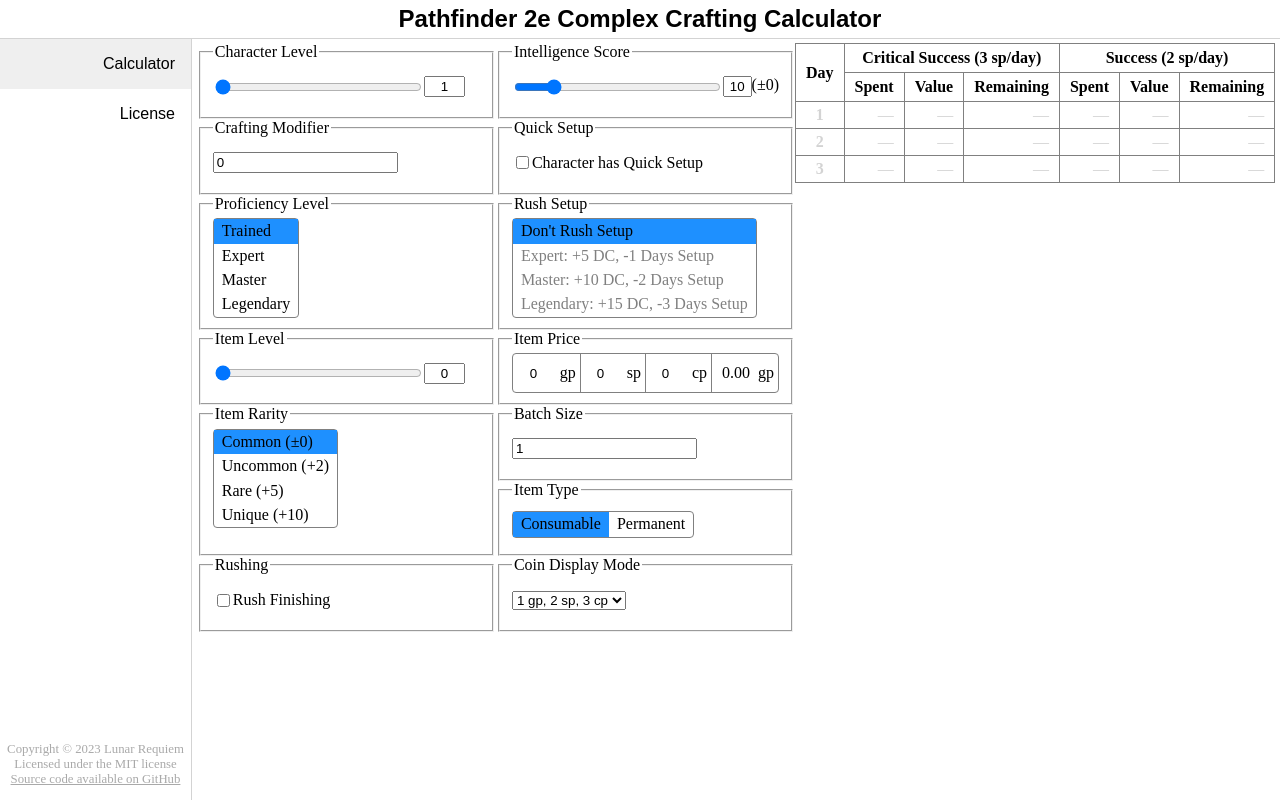
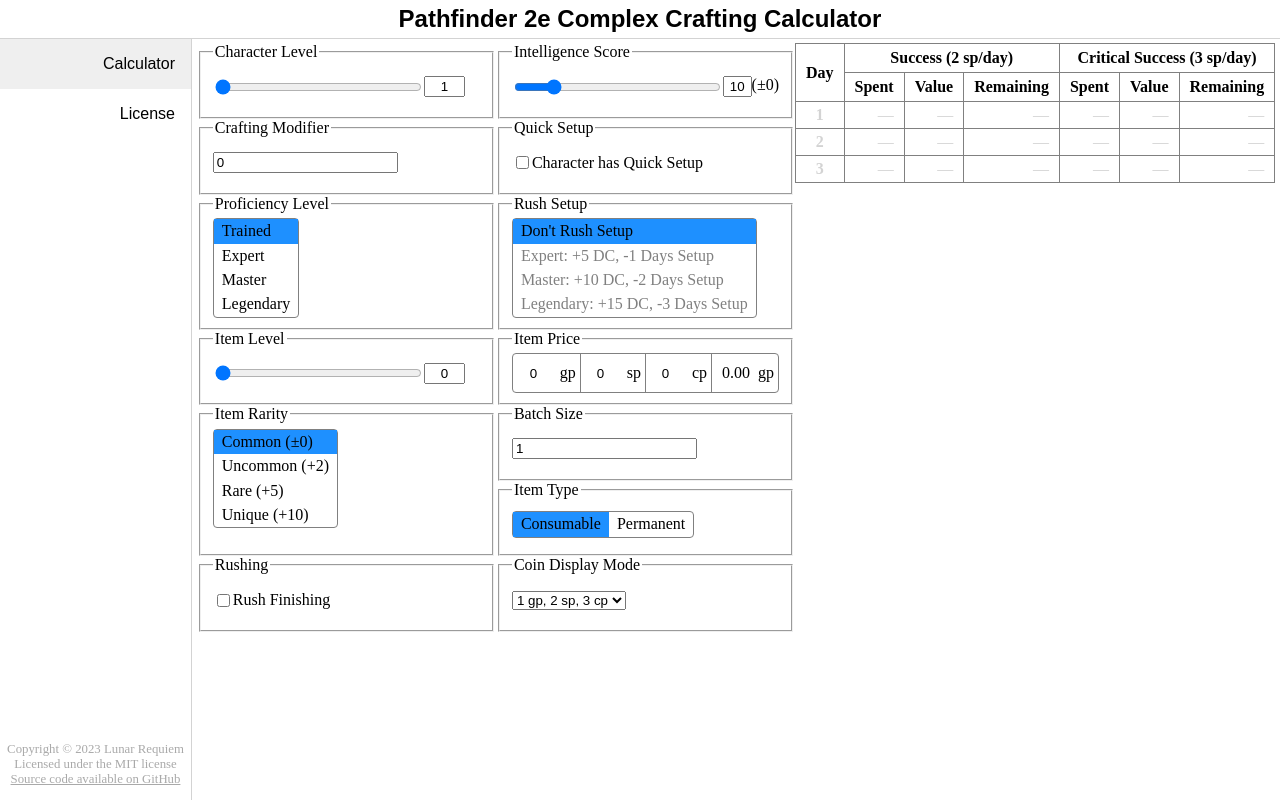
Before and after one commit to Lunar-Dawn/pf2e_complex_crafting, a Vue app: page / in a window 1280 px wide. Built offline with nearby package versions, Linux system fonts and the light colour scheme.

Commit message:
Switch order of Success and Critical Success in final table

```diff
--- a/src/components/CostTable.vue
+++ b/src/components/CostTable.vue
@@ -3,8 +3,8 @@
 		<thead>
 			<tr>
 				<th rowspan="2">Day</th>
+				<th colspan="3">Success ({{ formatCoins(calculationStore.costSavedPerDay(false)) }}/day)</th>
 				<th colspan="3">Critical Success ({{ formatCoins(calculationStore.costSavedPerDay(true)) }}/day)</th>
-				<th colspan="3">Success ({{ formatCoins(calculationStore.costSavedPerDay(false)) }}/day)</th>
 			</tr>
 			<tr>
 				<th>Spent</th>
@@ -18,12 +18,14 @@
 		<tbody>
 			<tr v-for="row in calculationStore.finalTable()" :class="{ setup: row.isSetup }">
 				<th>{{ row.day }}</th>
+
+				<td>{{ formatCoins(row.success.valueSpent) }}</td>
+				<td>{{ formatCoins(row.success.valueTotal) }}</td>
+				<td>{{ formatCoins(row.success.costRemaining) }}</td>
+
 				<td>{{ formatCoins(row.criticalSuccess.valueSpent) }}</td>
 				<td>{{ formatCoins(row.criticalSuccess.valueTotal) }}</td>
 				<td>{{ formatCoins(row.criticalSuccess.costRemaining) }}</td>
-				<td>{{ formatCoins(row.success.valueSpent) }}</td>
-				<td>{{ formatCoins(row.success.valueTotal) }}</td>
-				<td>{{ formatCoins(row.success.costRemaining) }}</td>
 			</tr>
 		</tbody>
 	</table>
```
